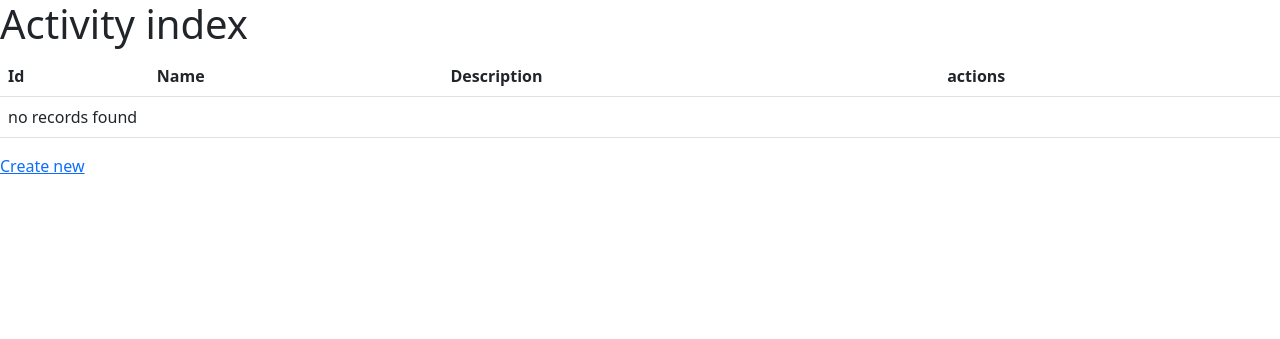
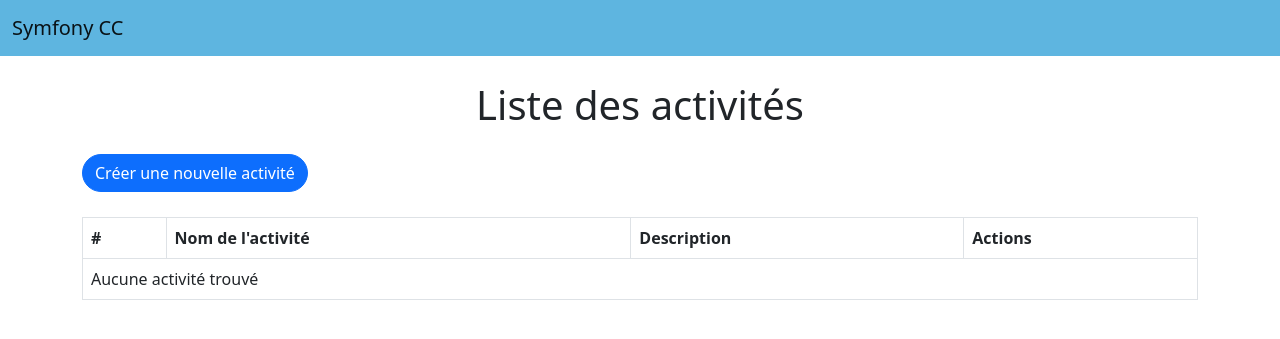
Before and after one commit to stephanelias/symfonycc, a Symfony app: template symfonyCc/templates/activity/index.html.twig in a window 1280 px wide. Shown: the top 339 px of the page. Run offline with Twig, Linux system fonts and the light colour scheme; the template is opened without the code that fills it, so the values that code supplies are empty; some libraries are stand-ins or nearby versions.

Commit message:
Stylisation app

```diff
--- a/symfonyCc/assets/styles/app.css
+++ b/symfonyCc/assets/styles/app.css
@@ -1,3 +1,3 @@
 body {
-    background-color: lightgray;
+    background-color: black;
 }
--- a/symfonyCc/templates/activity/_delete_form.html.twig
+++ b/symfonyCc/templates/activity/_delete_form.html.twig
@@ -1,4 +1,4 @@
 <form method="post" action="{{ path('app_activity_delete', {'id': activity.id}) }}" onsubmit="return confirm('Are you sure you want to delete this item?');">
     <input type="hidden" name="_token" value="{{ csrf_token('delete' ~ activity.id) }}">
-    <button class="btn">Delete</button>
+    <button class="btn btn-danger">Supprimer</button>
 </form>
--- a/symfonyCc/templates/activity/_form.html.twig
+++ b/symfonyCc/templates/activity/_form.html.twig
@@ -1,4 +1,4 @@
 {{ form_start(form) }}
     {{ form_widget(form) }}
-    <button class="btn">{{ button_label|default('Save') }}</button>
+    <button class="btn btn-success">{{ button_label|default('Enregistrer') }}</button>
 {{ form_end(form) }}
--- a/symfonyCc/templates/activity/index.html.twig
+++ b/symfonyCc/templates/activity/index.html.twig
@@ -3,15 +3,20 @@
 {% block title %}Activity index{% endblock %}
 
 {% block body %}
-    <h1>Activity index</h1>
+    <h1>Liste des activités </h1>
 
-    <table class="table">
+    <div class="container">
+
+
+    <a class="btn btn-primary" href="{{ path('app_activity_new') }}">Créer une nouvelle activité</a>
+
+    <table class="table table-bordered">
         <thead>
             <tr>
-                <th>Id</th>
-                <th>Name</th>
+                <th>#</th>
+                <th>Nom de l'activité</th>
                 <th>Description</th>
-                <th>actions</th>
+                <th>Actions</th>
             </tr>
         </thead>
         <tbody>
@@ -21,17 +26,21 @@
                 <td>{{ activity.name }}</td>
                 <td>{{ activity.description }}</td>
                 <td>
-                    <a href="{{ path('app_activity_show', {'id': activity.id}) }}">show</a>
-                    <a href="{{ path('app_activity_edit', {'id': activity.id}) }}">edit</a>
+                    <span>
+                        <a class="btn btn-dark" href="{{ path('app_activity_show', {'id': activity.id}) }}">Voir</a>
+                        <p></p>
+                        <a class="btn btn-dark" href="{{ path('app_activity_edit', {'id': activity.id}) }}">Modifier</a>
+                    </span>
                 </td>
             </tr>
         {% else %}
             <tr>
-                <td colspan="4">no records found</td>
+                <td colspan="4">Aucune activité trouvé</td>
             </tr>
         {% endfor %}
         </tbody>
     </table>
 
-    <a href="{{ path('app_activity_new') }}">Create new</a>
+
+    </div>
 {% endblock %}
--- a/symfonyCc/templates/base.html.twig
+++ b/symfonyCc/templates/base.html.twig
@@ -15,7 +15,42 @@
             <script src="https://cdn.jsdelivr.net/npm/bootstrap@5.2.0-beta1/dist/js/bootstrap.min.js" integrity="sha384-kjU+l4N0Yf4ZOJErLsIcvOU2qSb74wXpOhqTvwVx3OElZRweTnQ6d31fXEoRD1Jy" crossorigin="anonymous"></script>
         {% endblock %}
     </head>
+
+    <style>
+
+        nav {
+            background-color: #5eb5e0;
+        }
+
+        h1 {
+            margin-top : 25px ;
+            margin-bottom: 25px;
+            text-align: center;
+        }
+
+        .btn {
+            border-radius: 23px;
+        }
+
+        table {
+            margin-top: 25px;
+        }
+    </style>
+
     <body>
+    <nav class="navbar navbar-expand-lg">
+        <div class="container-fluid">
+            <a class="navbar-brand" href="#">Symfony CC</a>
+            <button class="navbar-toggler" type="button" data-bs-toggle="collapse" data-bs-target="#navbarNav" aria-controls="navbarNav" aria-expanded="false" aria-label="Toggle navigation">
+                <span class="navbar-toggler-icon"></span>
+            </button>
+            <div class="collapse navbar-collapse" id="navbarNav">
+                <ul class="navbar-nav">
+
+                </ul>
+            </div>
+        </div>
+    </nav>
         {% block body %}{% endblock %}
     </body>
 </html>
```
Also changed, not shown: symfonyCc/templates/activity/edit.html.twig (+9 -6 lines), symfonyCc/templates/activity/new.html.twig (+5 -3 lines), symfonyCc/templates/activity/show.html.twig (+8 -10 lines), 1 other file.
